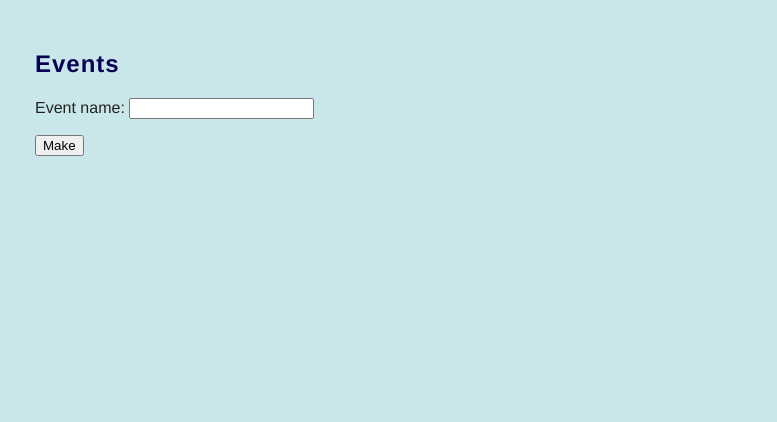
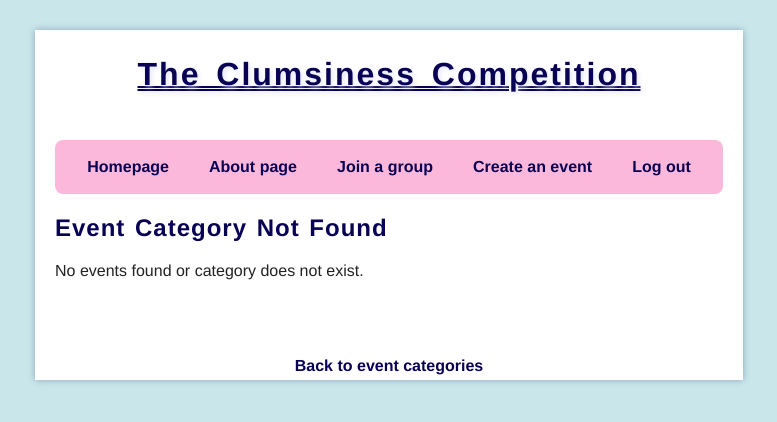
Before and after one commit to rautiais/t-h-ilykisa, a Flask app: template templates/events.html in a window 1280 px wide. Shown: the top 422 px of the page, without its empty margins (251-1028 px from the left). Run offline with Flask 3, Linux system fonts and the light colour scheme; the template is opened without the code that fills it, so the values that code supplies are empty.

Commit message:
Can add event category now and go to different categories

```diff
--- a/templates/event_cat.html
+++ b/templates/event_cat.html
@@ -24,7 +24,7 @@
             <h2>Event categories</h2>
             <div class="container">
                 <div class="column">
-                    <form action="/event_cat" method="POST">
+                    <form action="/new_event_cat" method="POST">
                         <label for="new_event_cat">Create a new event category:</label>
                         <input type="text" id="new_event_cat" name="new_event_cat" minlength="3" maxlength="25" class="form-control" style="width: 35%;">
                         <input type="submit" value="Create category" class="form-button">
@@ -34,8 +34,8 @@
             </div>
             <h3>All event categories:</h3>
             <div>
-                {% for cat_name in event_cats %}
-                    <p>{{ cat_name | capitalize }}</p>
+                {% for cat in all_event_cats %}
+                    <a href="/events/{{cat.id}}">{{ cat.event_cat_name | capitalize }}</a>
                 {% else %}
                     <p>No event categories found.</p>
                 {% endfor %}
--- a/templates/events.html
+++ b/templates/events.html
@@ -6,14 +6,49 @@
     <link rel="stylesheet" href="{{ url_for('static', filename='main.css') }}">
 </head>
 <body>
+    <div class="wrapper">
+        <header>
+            <h1>The Clumsiness Competition</h1>
+        </header>
 
-    <h2>Events</h2>
-
-    <form action="/event" method="get">
-    Event name: <input type="text" name="event">
-    <p>
-    <input type="submit" value="Make">
-    </form>
-
+        <div class="main-container">
+            <nav>
+                <ul class="navbar">
+                    <li><a href="/" class="{{ 'active' if request.path == '/' else '' }}">Homepage</a></li>
+                    <li><a href="/info" class="{{ 'active' if request.path == '/info' else '' }}">About page</a></li>
+                    <li><a href="/groups" class="{{ 'active' if request.path == '/groups' else '' }}">Join a group</a></li>
+                    <li><a href="/event_cat" class="{{ 'active' if request.path == '/event_cat' else '' }}">Create an event</a></li>
+                    <li><a href="/logout" class="{{ 'active' if request.path == '/logout' else '' }}">Log out</a></li>
+                </ul>
+            </nav>
+        <h2>{{ "Event Category Not Found" if not category_name else "Events in "+ category_name }}</h2>
+        <div>
+            {% if events_in_cat %}
+                <h3>Category events:</h3>
+                {% for event in events_in_cat %}
+                    <p>{{ event.event_name | capitalize}}</p>
+                {% else %}
+                    <p>No events found.</p>
+                {% endfor %}
+            {% else %}
+                <p>No events found or category does not exist.</p>
+            {% endif %}
+        </div>
+        <br>
+        <br>
+    </div>
+    <footer>
+        <a href="javascript:history. back()"><b>Back to event categories</b></a>
+    </footer>
+    </div>
 </body>
 </html>
+
+<!--
+<h2>Events</h2>
+
+<form action="/event" method="get">
+Event name: <input type="text" name="event">
+<p>
+<input type="submit" value="Make">
+</form> -->
```
Also changed, not shown: events_main.py (+19 -4 lines), routes.py (+14 -4 lines), schema.sql (+8 -8 lines).
